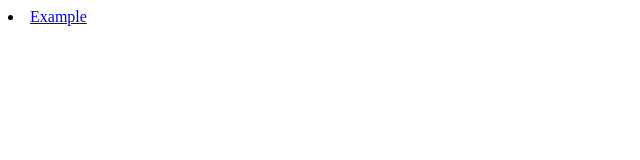
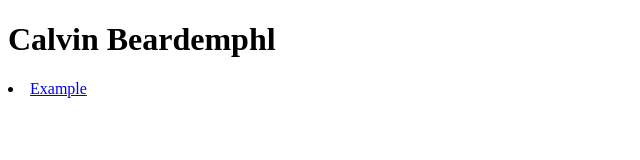
Before and after one commit to calvinpalvin/htmlTutorial, a plain HTML site: page index.html in a window 1280 px wide. Shown: the whole page, without its empty margins (0-640 px from the left). Drawn offline with Linux system fonts and the light colour scheme.

Commit message:
Adding Name

```diff
--- a/index.html
+++ b/index.html
@@ -2,7 +2,8 @@
 <html>
 <head>
     <meta charset="UTF-8" />
-    <title>Calvin Beardemphl</title>
+    <title>Title</title>
+    <h1>Calvin Beardemphl</h1>
     <li> <a href="https://example.com">Example</a></li>
 </head>
 
```
